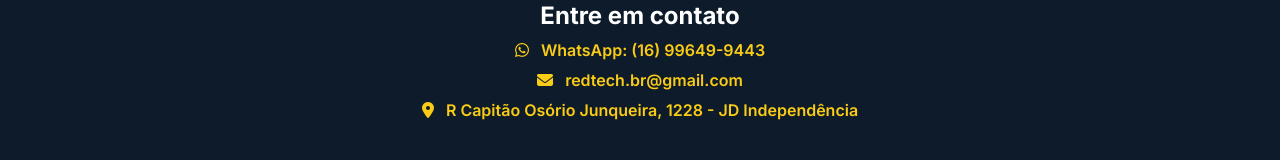
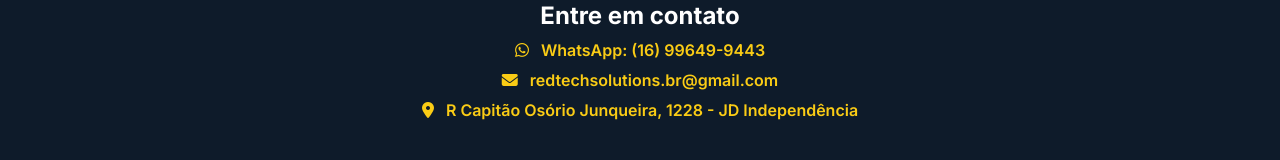
Before and after one commit to redtechsolutionsbr/redtech-site, a plain HTML site: page index.html in a window 1280 px wide. Shown: the part 1667-1827 px from the top of the page. Drawn offline with Linux system fonts and the light colour scheme.

Commit message:
Update index.html

```diff
--- a/index.html
+++ b/index.html
@@ -106,7 +106,7 @@
   <section class="contato">
     <h2>Entre em contato</h2>
     <a href="https://wa.me/5516996499443" target="_blank"><i class="fab fa-whatsapp"></i> WhatsApp: (16) 99649-9443</a>
-    <a href="mailto:redtech.br@gmail.com"><i class="fas fa-envelope"></i> redtech.br@gmail.com</a>
+    <a href="mailto:redtechsolutions.br@gmail.com"><i class="fas fa-envelope"></i> redtechsolutions.br@gmail.com</a>
     <a href="https://maps.google.com?q=R+Capitão+Osório+Junqueira,+1228+-+JD+Independência" target="_blank"><i class="fas fa-map-marker-alt"></i> R Capitão Osório Junqueira, 1228 - JD Independência</a>
   </section>
 
```
